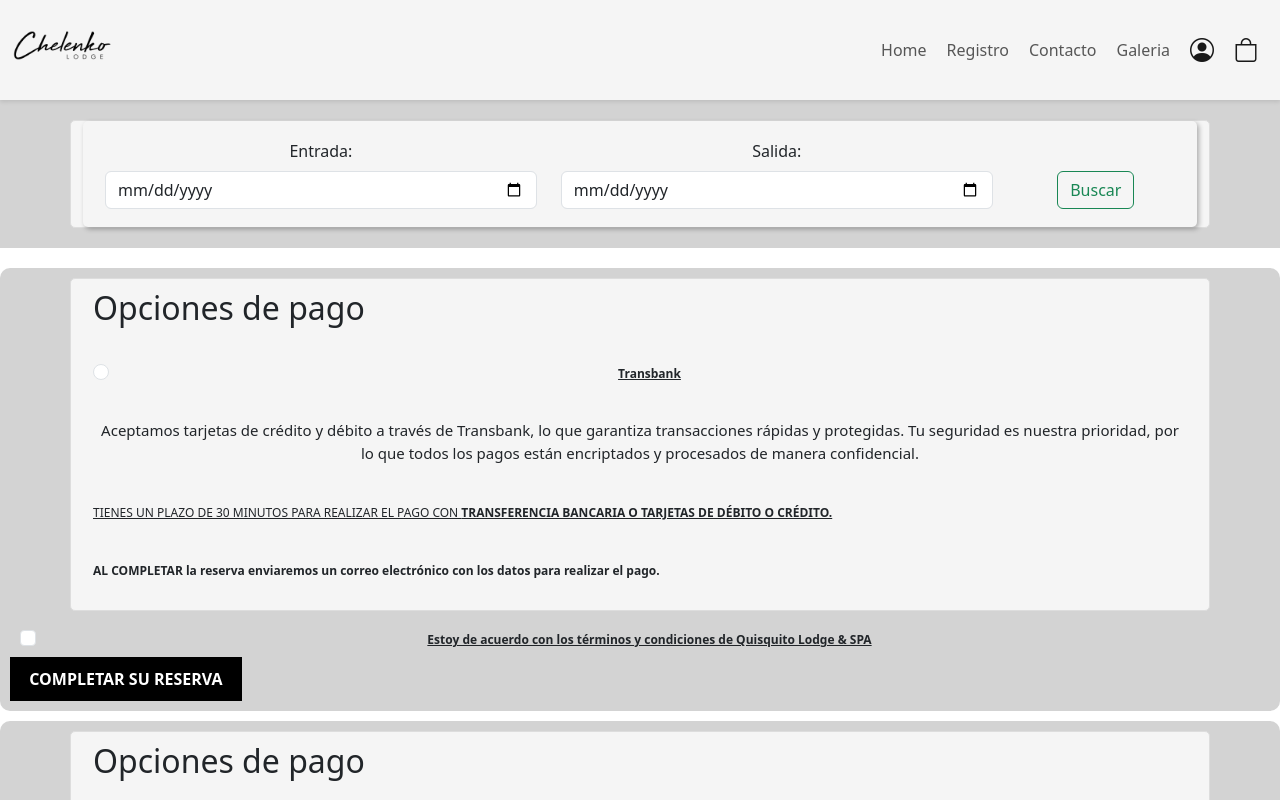
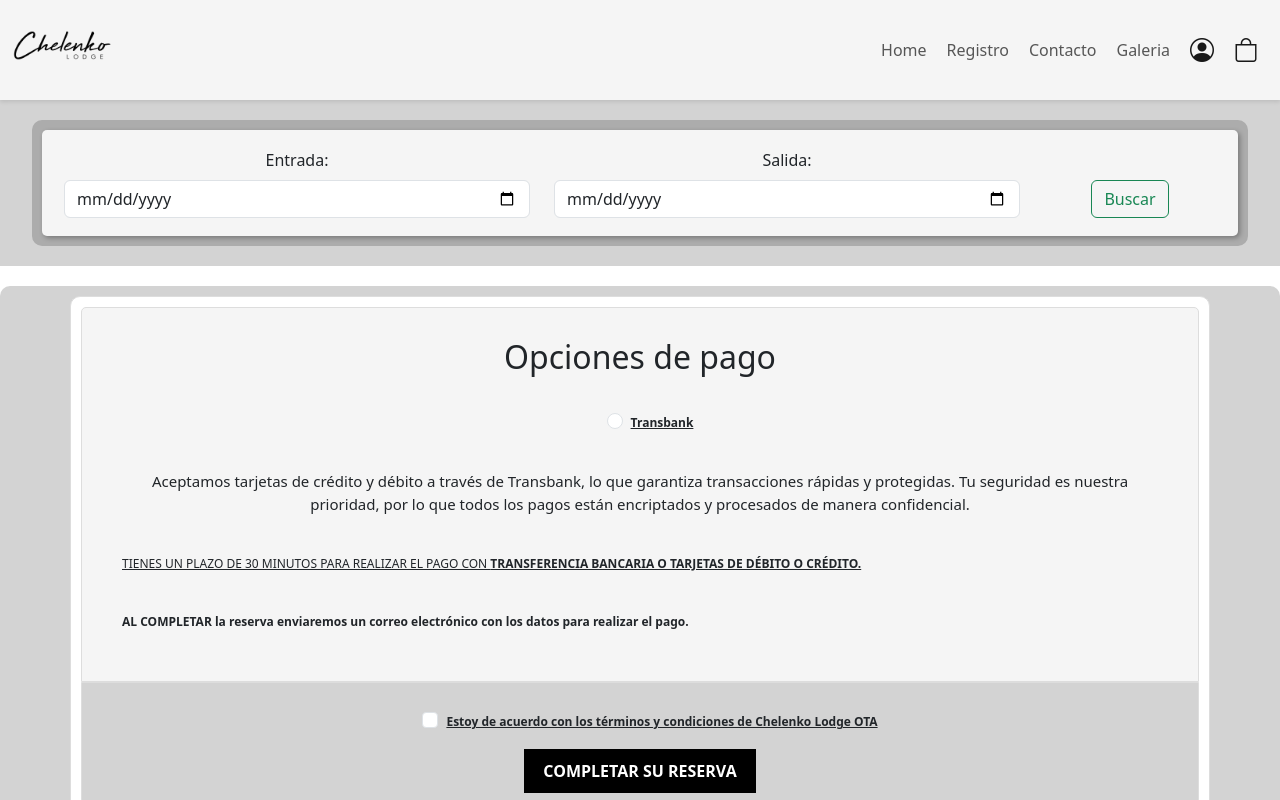
Before and after one commit to matihtgens/ChelenkoLodge-OTA, a React (Vite) app: page /payment in a window 1280 px wide. Shown: the top 800 px of the page. Built offline with nearby package versions, Linux system fonts and the light colour scheme.

Commit message:
cambios menores de stilo

```diff
--- a/src/components/metodopago.css
+++ b/src/components/metodopago.css
@@ -8,13 +8,32 @@
 .container {
     background-color: whitesmoke;
     border: 1px solid rgb(221, 221, 221);
-    border-radius: 5px;
+    padding: 20px 30px !important;
+}
+
+.cont-opciones{
+    background-color: white;
+    padding: 10px !important;
+    border-radius: 10px;
+}
+
+.cont-pago{
+    border-top-left-radius: 5px;
+    border-top-right-radius: 5px;
+}
+
+.cont-terminos{
+    background-color: lightgrey;
+    padding: 10px !important;
+    border-bottom-left-radius: 5px;
+    border-bottom-right-radius: 5px;
+
 }
 
 .titulo {
     padding: 10px;
     display: flex;
-    justify-content: flex-start;
+    justify-content: center;
     font-size: 1.2rem;
 }
 
@@ -54,7 +73,7 @@
     margin: 10px;
     padding: 5px;
     display: flex;
-    justify-content: flex-start;
+    justify-content: center;
 }
 
 .btn-completar {
--- a/src/components/metodopago.jsx
+++ b/src/components/metodopago.jsx
@@ -6,12 +6,13 @@ const MetodoPago = () => {
   return (
     <>
       <div className='contenedor-principal'> {/*Contenedor principal del componente*/}
-        <div className="container"> {/*Contenedor Bootstrap que maneja el layout*/}
+        <div className='container cont-opciones'>
+          <div className="container cont-pago"> {/*Contenedor Bootstrap que maneja el layout*/}
             <div className='titulo'> {/*Sección del título */}
               <h2>Opciones de pago</h2> {/*Título de la sección */}
             </div>
-          <div className="col-12"> {/*Columna que ocupa todo el ancho*/}
-            <div className="form-check inputPago"> {/*Contenedor para el checkbox de pago*/}
+            <div className="col-12 inputPago"> {/*Columna que ocupa todo el ancho*/}
+              <div className="form-check"> {/*Contenedor para el checkbox de pago*/}
                 <input
                   type="checkbox"  //Tipo de input es un checkbox
                   className="form-check-input" //Clase de Bootstrap para checkbox
@@ -33,20 +34,23 @@ const MetodoPago = () => {
               <label><strong>AL COMPLETAR la reserva enviaremos un correo electrónico con los datos para realizar el pago.</strong></label>
             </div>
           </div>
-        <div className='col-12'> {/*Columna para el checkbox de términos y condiciones*/}
-          <div className="form-check inputPago"> {/*Contenedor para el checkbox de términos*/}
+          <div className='container cont-terminos'>
+            <div className='col-12 inputPago'> {/*Columna para el checkbox de términos y condiciones*/}
+              <div className="form-check"> {/*Contenedor para el checkbox de términos*/}
                 <input
                   type="checkbox" //Tipo de input es un checkbox
                   className="form-check-input" //Clase de Bootstrap para checkbox
                   id="terms" //Identificador del checkbox
                 />
                 <label className="form-check-label" htmlFor="terms"> {/*Etiqueta asociada al checkbox*/}
-              Estoy de acuerdo con los términos y condiciones de Quisquito Lodge & SPA
+                  Estoy de acuerdo con los términos y condiciones de Chelenko Lodge OTA
                 </label>
               </div>
             </div>
-        <div> {/*Contenedor para el botón de completar la reserva*/}
+            <div className='col-12'> {/*Contenedor para el botón de completar la reserva*/}
               <button className="btn-completar">COMPLETAR SU RESERVA</button> {/*Botón para completar la reserva*/}
+            </div>
+          </div>
         </div>
       </div>
     </>
--- a/src/components/navbar.css
+++ b/src/components/navbar.css
@@ -7,8 +7,10 @@
     margin-bottom: 20px; /* Agregar margen inferior para separar del contenido */
 }
 
-
 .cont{
+    padding: 10px;
+    border-radius: 10px;
+    background-color: rgb(172, 172, 172);
     display: flex;
     align-items: center;
     justify-content: center;
@@ -16,7 +18,6 @@
 
 .navbar{
     width: 100%;
-
 }
 
 .formulario {
--- a/src/components/navbar.jsx
+++ b/src/components/navbar.jsx
@@ -12,7 +12,7 @@ function Navbar({ toggleCart }) { // Recibe toggleCart como prop
             <navbar>
                 <div className='container-navbar'>
                     <div className="container-fluid">
-                        <div className="container cont">
+                        <div className="cont">
                             <form onSubmit={handleSubmit} className="row formulario">
                                 <div className="col-12 col-lg-5 col-md-6 col-sm-6 my-2">
                                     <label htmlFor="checkin" className="form-label">Entrada:</label>
```
Lines whose indentation alone changed are shown as unchanged.
